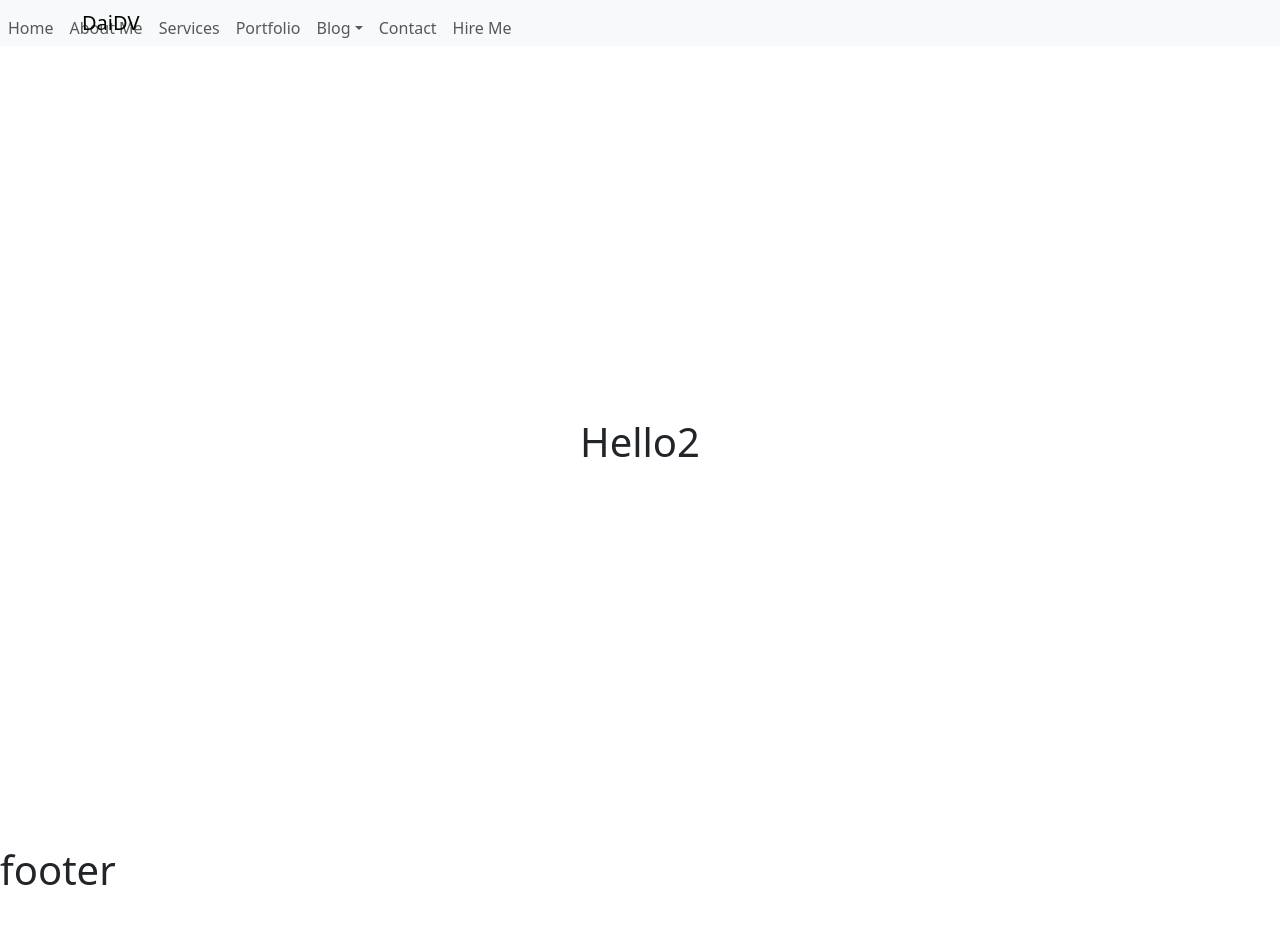
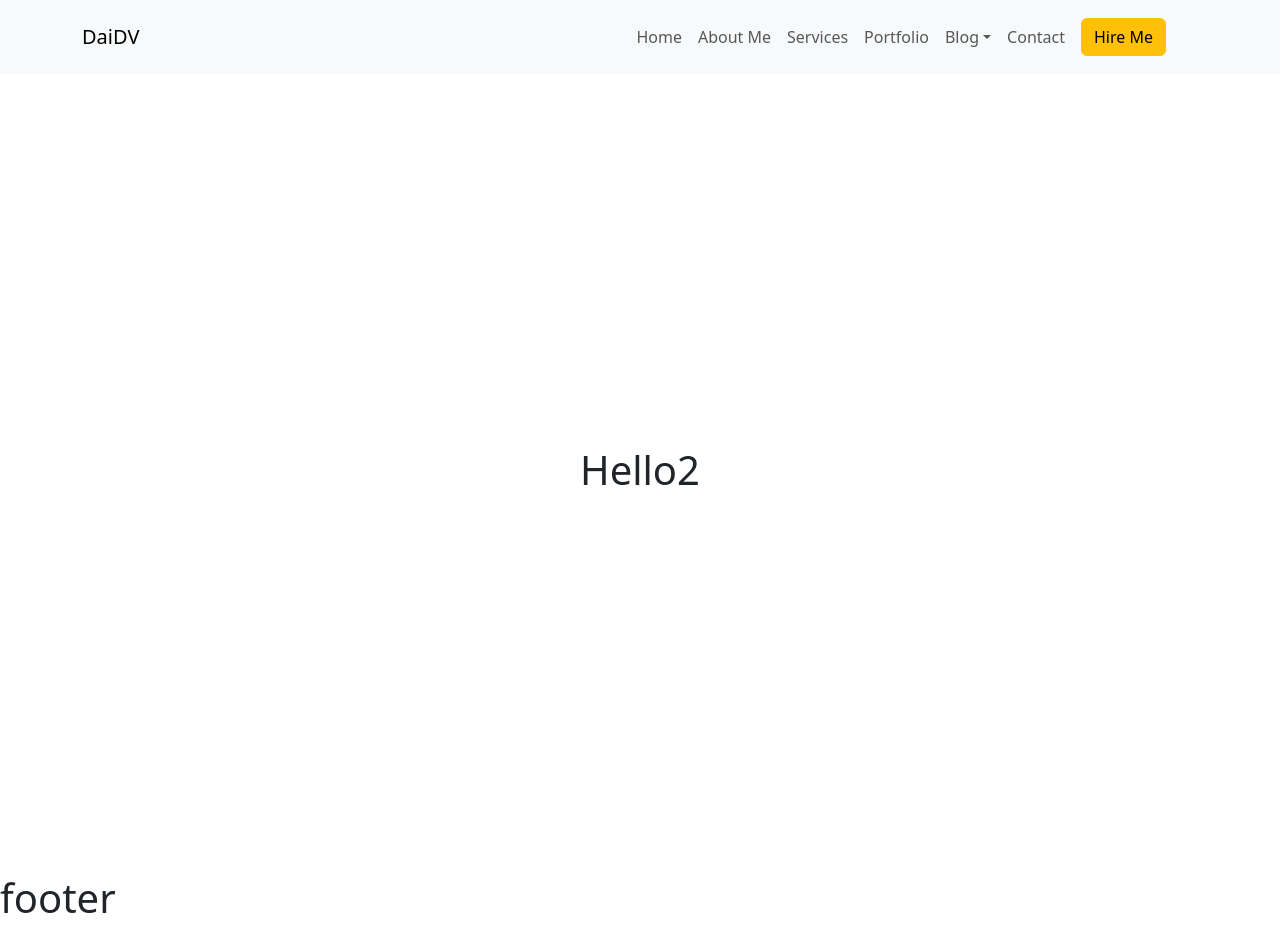
Before and after one commit to daidtech/FE_myspace, a Next.js app: page / in a window 1280 px wide. Before the commit the page ends 902 px from the top, so only its background shows below. Built offline with nearby package versions, Linux system fonts and the light colour scheme.

Commit message:
update header

```diff
--- /dev/null
+++ b/components/share/users/UserHeader.module.scss
@@ -0,0 +1,31 @@
+@import 'styles/variables.scss';
+
+.wrapHeader {
+  display: flex;
+  justify-content: space-between;
+  height: $headerHeight;
+  align-items: center;
+}
+
+.navBarItem {
+  align-items: center;
+}
+
+@media (max-width: 991px) {
+  .wrapHeader {
+    display: block;
+  }
+
+  .toggleHeader {
+    display: flex;
+    justify-content: space-between;
+  }
+
+  .wrapSideBar {
+    position: relative;
+  }
+
+  .navBarItem {
+    align-items: baseline;
+  }
+}
--- a/components/share/users/UserHeader.tsx
+++ b/components/share/users/UserHeader.tsx
@@ -1,23 +1,22 @@
 import React from 'react';
-import { Container, Row, Nav, Navbar, NavDropdown, Col, Stack } from 'react-bootstrap';
-import styles from 'styles/UserHeader.module.css'
+import { Container, Row, Nav, Navbar, NavDropdown, Col, Stack, Button } from 'react-bootstrap';
+import styles from './UserHeader.module.scss';
+
 function UserHeader() {
   return (
     <Navbar expand="lg" className="bg-body-tertiary">
       <Container>
         <Row className='w-100'>
-          <Col xs={2}>
-            <Navbar.Brand href="#home">DaiDV</Navbar.Brand>
-          </Col>
-          <Col xs={10} className=''>
+          <Col className={styles.wrapHeader}>
             <div className={'toggle-header ' + styles.toggleHeader}>
+              <Navbar.Brand href="#home" className={styles.logo}>DaiDV</Navbar.Brand>
               <Navbar.Toggle aria-controls="basic-navbar-nav" />
             </div>
             <div className={'side-bar ' + styles.wrapSideBar }>
               <div className={'side-bar ' + styles.sideBar }>
-                <Stack direction="horizontal" gap={3} className='justify-content-end'>
+                <Stack direction="horizontal" gap={3} className='justify-content-end '>
                   <Navbar.Collapse id="basic-navbar-nav">
-                    <Nav className="justify-content-end w-100">
+                    <Nav className={styles.navBarItem}>
                       <Nav.Link href="#home">Home</Nav.Link>
                       <Nav.Link href="#link">About Me</Nav.Link>
                       <Nav.Link href="#link">Services</Nav.Link>
@@ -31,7 +30,9 @@ function UserHeader() {
                         </NavDropdown.Item>
                       </NavDropdown>
                       <Nav.Link href="#link">Contact</Nav.Link>
-                      <Nav.Link href="#link">Hire Me</Nav.Link>
+                      <Nav.Link href="#link">
+                        <Button variant="warning">Hire Me</Button>
+                      </Nav.Link>
                     </Nav>
                   </Navbar.Collapse>
                 </Stack>
--- a/styles/UserHeader.module.css
+++ /dev/null
@@ -1,13 +0,0 @@
-.toggleHeader {
-  display: flex;
-  justify-content: flex-end;
-}
-
-.wrapSideBar {
-  position: relative;
-}
-
-.wrapSideBar .sideBar {
-  position: fixed;
-  left: 0;
-}
--- /dev/null
+++ b/styles/variables.scss
@@ -0,0 +1 @@
+$headerHeight: 58px;
```
